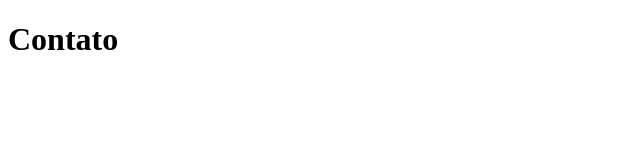
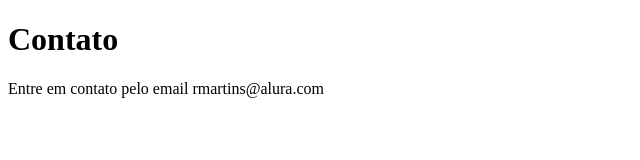
Before and after one commit to freitasrm/sistema-de-cadastro, a plain HTML site: page contato.html in a window 1280 px wide. Shown: the whole page, without its empty margins (0-640 px from the left). Drawn offline with Linux system fonts and the light colour scheme.

Commit message:
adicionando o email de contato

```diff
--- a/contato.html
+++ b/contato.html
@@ -7,5 +7,6 @@
 </head>
 <body>
     <h1>Contato</h1>
+    <p>Entre em contato pelo email rmartins@alura.com</p>
 </body>
 </html>
```
